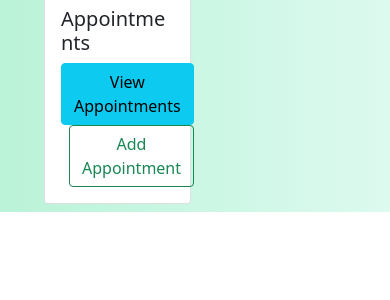
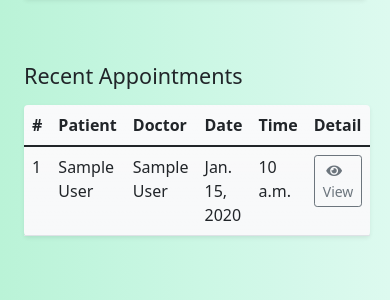
Before and after one commit to Curewell-Homeo-Clinic/admin-system, a Django app: page / in a window 390 px wide. Shown: the part 717-1017 px from the top of the page. Before the commit the page ends 929 px from the top, so only its background shows below. Run offline with Django 3.2, Linux system fonts and the light colour scheme; tables that the repository leaves empty hold one stand-in row (values such as "Sample post"); some libraries are stand-ins or nearby versions.

Commit message:
feat: dashboard implemented

```diff
--- a/patients/urls.py
+++ b/patients/urls.py
@@ -1,9 +1,9 @@
 from django.urls import path
 
-from .views import appointment_detail, appointment_list, index, patient_list, patient_detail
+from .views import appointment_detail, appointment_list, dashboard, patient_list, patient_detail
 
 urlpatterns = [
-    path('', index, name='index'),
+    path('', dashboard, name='index'),
     path('patients/', patient_list, name='patients'),
     path('patient/<int:pk>/', patient_detail, name='patient'),
     path('appointments/', appointment_list, name="appointments"),
--- a/patients/views.py
+++ b/patients/views.py
@@ -1,5 +1,5 @@
-from .models import Appointment, Patient
-from django.shortcuts import redirect, render
+from .models import Appointment, Patient, Doctor
+from django.shortcuts import render
 from django.conf import settings
 from django.core.cache.backends.base import DEFAULT_TIMEOUT
 from django.core.cache import cache
@@ -7,11 +7,28 @@ from django.contrib.auth.decorators import login_required
 
 CACHE_TTL = getattr(settings, 'CACHE_TTL', DEFAULT_TIMEOUT)
 
-CACHE_TTL = getattr(settings, 'CACHE_TTL', DEFAULT_TIMEOUT)
 
+def dashboard(request):
+    if cache.get('recent_patients'):
+        recent_patients = cache.get('recent_patients')
+    else:
+        recent_patients = Patient.objects.all().order_by('-id')[:10]
+        cache.set('recent_patients', recent_patients, CACHE_TTL)
 
-def index(request):
-    return render(request, 'home.html')
+    if cache.get('recent_appointments'):
+        recent_appointments = cache.get('recent_appointments')
+    else:
+        recent_appointments = Appointment.objects.all().order_by('-id')[:10]
+        cache.set('recent_appointments', recent_appointments, CACHE_TTL)
+
+    context = {
+        'recent_patients': recent_patients,
+        'recent_appointments': recent_appointments,
+        'total_patients': Patient.objects.all().count(),
+        'total_appointments': Appointment.objects.all().count(),
+        'total_doctors': Doctor.objects.all().count(),
+    }
+    return render(request, 'dashboard/dashboard.html', context)
 
 
 def get_patient(filter_patient=None):
@@ -31,7 +48,7 @@ def patient_list(request):
     else:
         if filter_patient:
             patients = get_patient(filter_patient)
-            cache.set(filter_patient, patients)
+            cache.set(filter_patient, patients, CACHE_TTL)
         else:
             patients = get_patient()
 
@@ -45,7 +62,7 @@ def patient_detail(request, pk):
         patient = cache.get(pk)
     else:
         patient = Patient.objects.get(pk=pk)
-        cache.set(pk, patient)
+        cache.set(pk, patient, CACHE_TTL)
 
     context = {
         'patient': patient,
@@ -73,7 +90,7 @@ def appointment_list(request):
     else:
         if filter_by_patient_name:
             appointments = get_appointment(patient_name=filter_by_patient_name)
-            cache.set(filter_by_patient_name, appointments)
+            cache.set(filter_by_patient_name, appointments, CACHE_TTL)
         else:
             appointments = get_appointment()
 
@@ -97,4 +114,6 @@ def appointment_detail(request, pk):
         'appointment_delete':
         f'/admin/patients/appointment/{appointment.id}/delete'
     }
+
+    print(appointment)
     return render(request, 'appointments/appointment_detail.html', context)
--- a/static/css/styles.css
+++ b/static/css/styles.css
@@ -79,7 +79,7 @@
   border: none;
 }
 
-@media (min-width: 768px) {
+@media (min-width: 1200px) {
   #sidebar-wrapper {
     margin-left: 0;
   }
--- a/templates/components/sidebar.html
+++ b/templates/components/sidebar.html
@@ -20,6 +20,7 @@
 			<i class="fas fa-calendar-check me-2"></i>
 			Appointments
 		</a>
+		<hr class="dropdown-divider" />
 		<a href="/admin/" class="list-group-item list-group-item-action bg-transparent second-text fw-bold">
 			<i class="fas fa-user-cog me-2"></i>
 			Admin
--- /dev/null
+++ b/templates/dashboard/dashboard.html
@@ -0,0 +1,39 @@
+{% extends 'base.html' %}
+
+{% block title %}
+Home
+{% endblock %}
+
+{% block body %}
+<div class="row g-3 my-2">
+	<div class="col-md-3">
+		<div class="p-3 bg-white shadow-sm d-flex justify-content-around align-items-center rounded">
+			<div>
+				<h3 class="fs-2">{{ total_patients }}</h3>
+				<p class="fs-5">Patients</p>
+			</div>
+			<i class="fas fa-user-injured fs-1 primary-text border rounded-full secondary-bg p-3"></i>
+		</div>
+	</div>
+	<div class="col-md-3">
+		<div class="p-3 bg-white shadow-sm d-flex justify-content-around align-items-center rounded">
+			<div>
+				<h3 class="fs-2">{{ total_appointments }}</h3>
+				<p class="fs-5">Appointments</p>
+			</div>
+			<i class="fas fa-calendar-check fs-1 primary-text border rounded-full secondary-bg p-3"></i>
+		</div>
+	</div>
+	<div class="col-md-3">
+		<div class="p-3 bg-white shadow-sm d-flex justify-content-around align-items-center rounded">
+			<div>
+				<h3 class="fs-2">{{ total_doctors }}</h3>
+				<p class="fs-5">Doctors</p>
+			</div>
+			<i class="fas fa-user-md fs-1 primary-text border rounded-full secondary-bg p-3"></i>
+		</div>
+	</div>
+</div>
+{% include './recent_patients.html' %}
+{% include './recent_appointments.html' %}
+{% endblock %}
--- /dev/null
+++ b/templates/dashboard/recent_appointments.html
@@ -0,0 +1,40 @@
+<div class="row my-5">
+	<h3 class="fs-4 mb-3">Recent Appointments</h3>
+	<div class="col">
+		<table class="table bg-light bg-gradient rounded shadow-sm  table-hover">
+			<thead>
+				<tr>
+					<th scope="col" width="50">#</th>
+					<th scope="col">Patient</th>
+					<th scope="col">Doctor</th>
+					<th scope="col">Date</th>
+					<th scope="col">Time</th>
+					<th scope="col">Detail</th>
+				</tr>
+			</thead>
+			<tbody>
+				{% for appointment in recent_appointments %}
+				<tr>
+					<td>{{ appointment.id }}</td>
+					<td>
+						{{ appointment.patient.first_name }} {{ appointment.patient.last_name }}
+					</td>
+					<td>{{ appointment.doctor.first_name }} {{ appointment.doctor.last_name }}</td>
+					<td>{{ appointment.date }}</td>
+					<td>{{ appointment.time }}</td>
+					<td>
+						<a href="{% url 'appointment' appointment.id %}" class="btn btn-sm btn-outline-secondary">
+							<i class="fas fa-eye me-2"></i>
+							View
+						</a>
+					</td>
+				</tr>
+				{% empty %}
+				<div class="alert alert-warning" role="alert">
+					<h4 class="mx-2">No Recent Appointments Found</h4>
+				</div>
+				{% endfor %}
+			</tbody>
+		</table>
+	</div>
+</div>
--- /dev/null
+++ b/templates/dashboard/recent_patients.html
@@ -0,0 +1,32 @@
+<div class="row my-5">
+	<h3 class="fs-4 mb-3">Recent Patients</h3>
+	<div class="col">
+		<table class="table bg-light bg-gradient rounded shadow-sm  table-hover">
+			<thead>
+				<tr>
+					<th scope="col" width="50">#</th>
+					<th scope="col">Name</th>
+					<th scope="col">Age</th>
+					<th scope="col">Contact No.</th>
+					<th scope="col">Details</th>
+				</tr>
+			</thead>
+			<tbody>
+				{% for patient in recent_patients %}
+				<tr>
+					<th scope="row">{{ patient.id }}</th>
+					<td>{{ patient.first_name }} {{ patient.last_name }}</td>
+					<td>{{ patient.age }}</td>
+					<td>{{ patient.phone_no }}</td>
+					<td>
+						<a href="{% url 'patient' patient.id %}" class="btn btn-sm btn-outline-secondary">
+							<i class="fas fa-eye me-2"></i>
+							View
+						</a>
+					</td>
+				</tr>
+				{% endfor %}
+			</tbody>
+		</table>
+	</div>
+</div>
--- a/templates/home.html
+++ /dev/null
@@ -1,39 +0,0 @@
-{% extends 'base.html' %}
-
-{% block title %}
-Home
-{% endblock %}
-
-{% block body %}
-<div class="row m-2 w-50 text-dark">
-	<div class="col-sm-6">
-		<div class="card mh-50%">
-			<div class="card-body">
-				<img style="height: 24vh; width: 22vw;" src="https://etimg.etb2bimg.com/photo/75642114.cms"
-					class="card-img-top" alt="...">
-				<h5 class="card-title my-2">Patients</h5>
-				<!-- <p class="card-text">With supporting text below as a natural lead-in to additional content.</p> -->
-				<a href="/patients/" class="btn btn-info">View Patients</a>
-				<a role="button" class="btn btn-outline-success mx-2" href="/admin/patients/patient/add/">
-					Add Patient
-				</a>
-			</div>
-		</div>
-	</div>
-	<div class="col-sm-6">
-		<div class="card">
-			<div class="card-body">
-				<img style="height: 24vh; width: 22vw;"
-					src="https://1iigqhoti4p36kwwhmb4218s-wpengine.netdna-ssl.com/wp-content/uploads/2019/02/iStock-1194395223-1024x569.jpg"
-					class="card-img-top" alt="...">
-				<h5 class="card-title my-2">Appointments</h5>
-				<!-- <p class="card-text">With supporting text below as a natural lead-in to additional content.</p> -->
-				<a href="/appointments/" class="btn btn-info">View Appointments</a>
-				<a role="button" class="btn btn-outline-success mx-2" href="/admin/patients/appointment/add/">
-					Add Appointment
-				</a>
-			</div>
-		</div>
-	</div>
-</div>
-{% endblock %}
```
